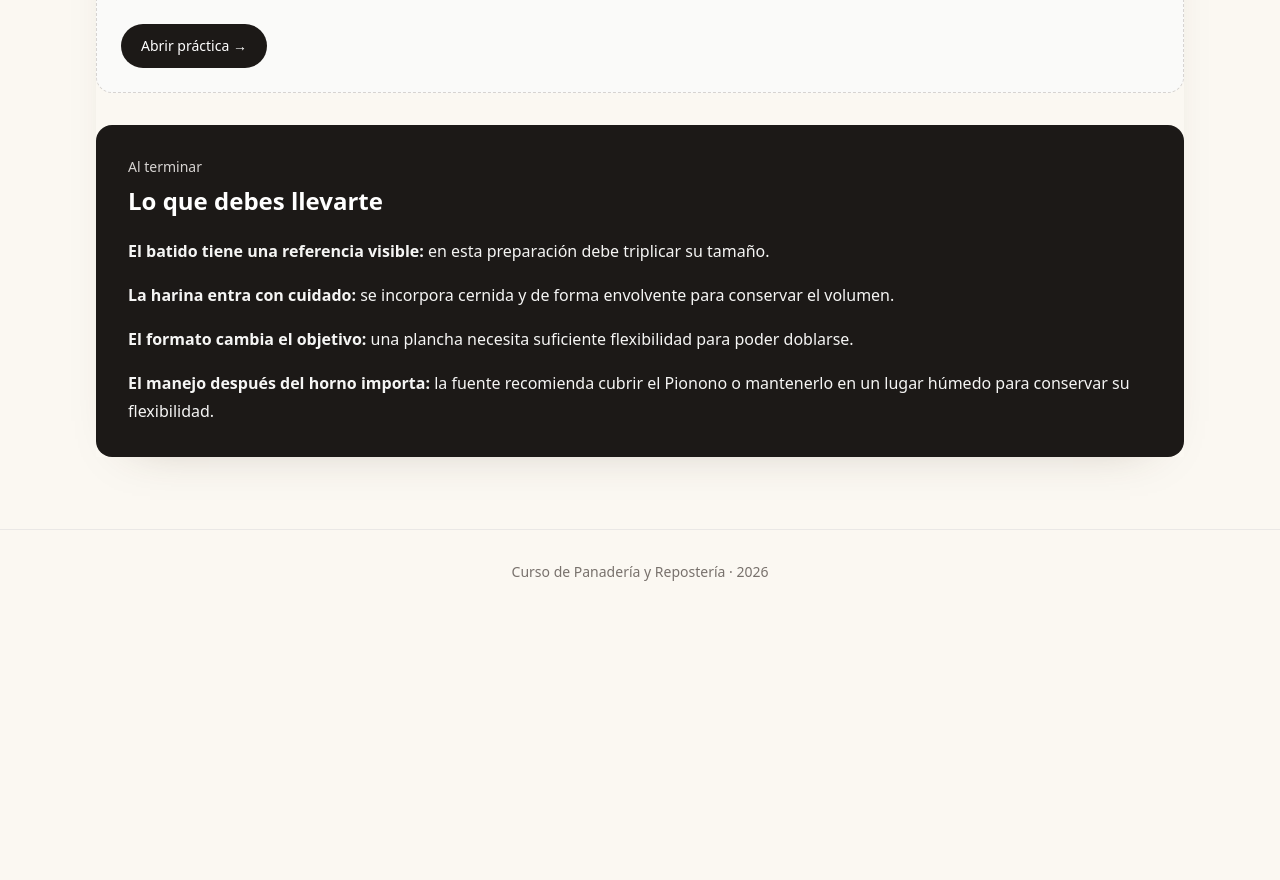
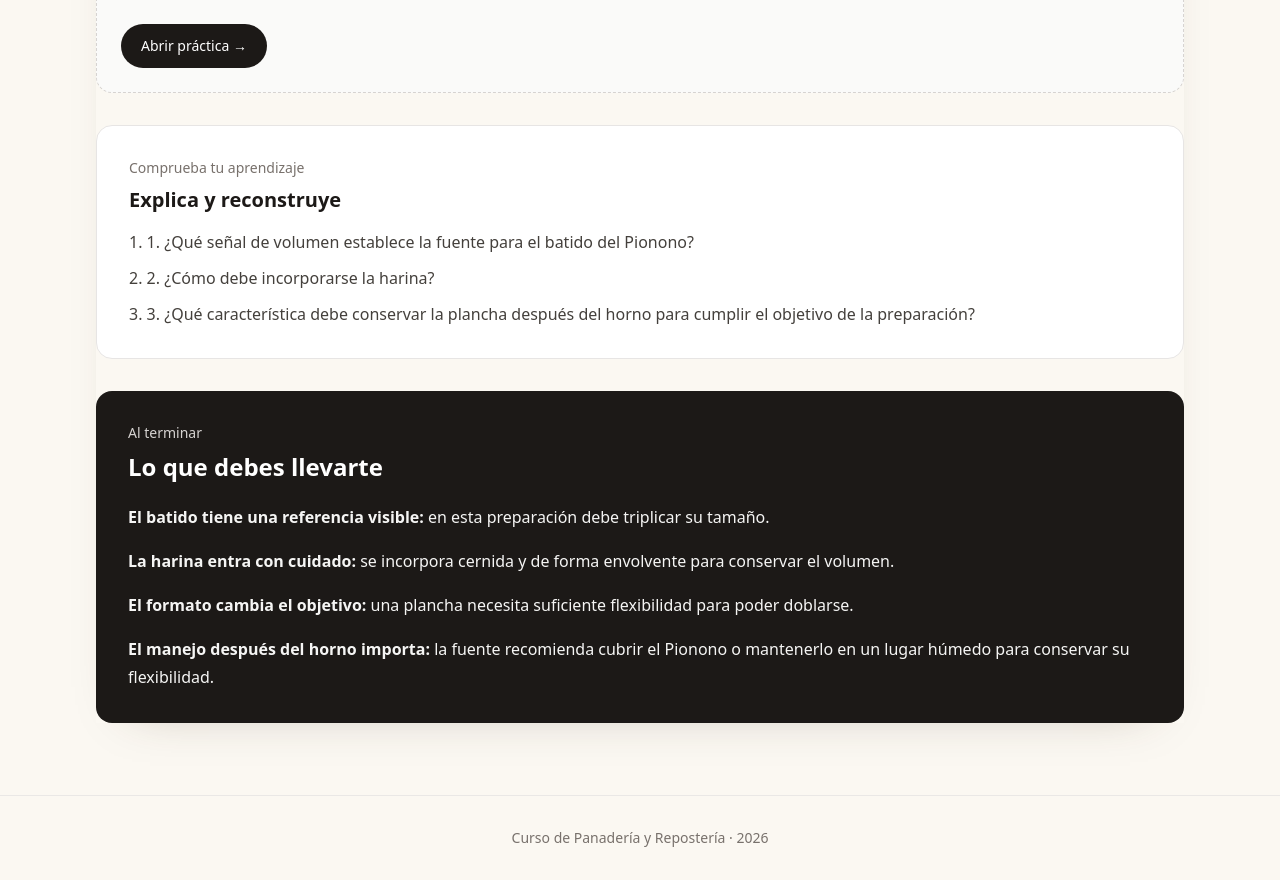
Before and after one commit to Drworm82/CursoPanadero, a Next.js app: page /leccion-el-pionono in a window 1280 px wide. Shown: the part 2280-3160 px from the top of the page. Before the commit the page ends 2894 px from the top, so only its background shows below. Built offline with nearby package versions, Linux system fonts and the light colour scheme; no server answers.

Commit message:
Añade comprobación de aprendizaje a M3

```diff
--- a/pages/leccion-el-pionono.js
+++ b/pages/leccion-el-pionono.js
@@ -116,7 +116,17 @@ export default function LessonFourteenPage() {
           </a>
         </section>
 
-        <section className="rounded-2xl bg-stone-900 p-6 text-white sm:p-8">
+
+        <section className="rounded-2xl border border-stone-200 bg-white p-6 sm:p-8">
+          <p className="text-sm font-medium text-stone-500">Comprueba tu aprendizaje</p>
+          <h2 className="mt-2 text-xl font-semibold text-stone-900">Explica y reconstruye</h2>
+          <div className="mt-4 space-y-3 text-stone-700">
+            <p>1. 1. ¿Qué señal de volumen establece la fuente para el batido del Pionono?</p>
+            <p>2. 2. ¿Cómo debe incorporarse la harina?</p>
+            <p>3. 3. ¿Qué característica debe conservar la plancha después del horno para cumplir el objetivo de la preparación?</p>
+          </div>
+        </section>
+<section className="rounded-2xl bg-stone-900 p-6 text-white sm:p-8">
           <p className="text-sm font-medium text-stone-300">Al terminar</p>
           <h2 className="mt-2 text-2xl font-semibold">Lo que debes llevarte</h2>
           <div className="mt-5 space-y-4 text-stone-100">
```
